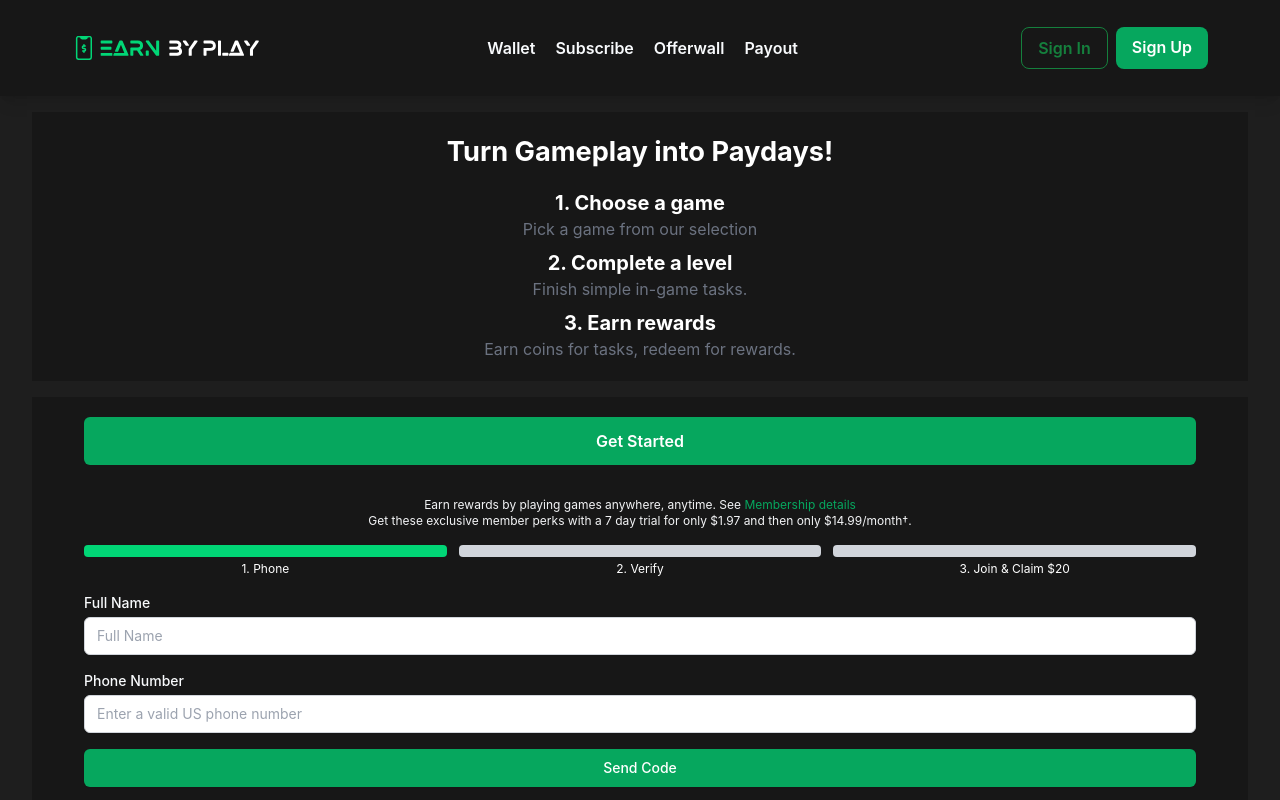
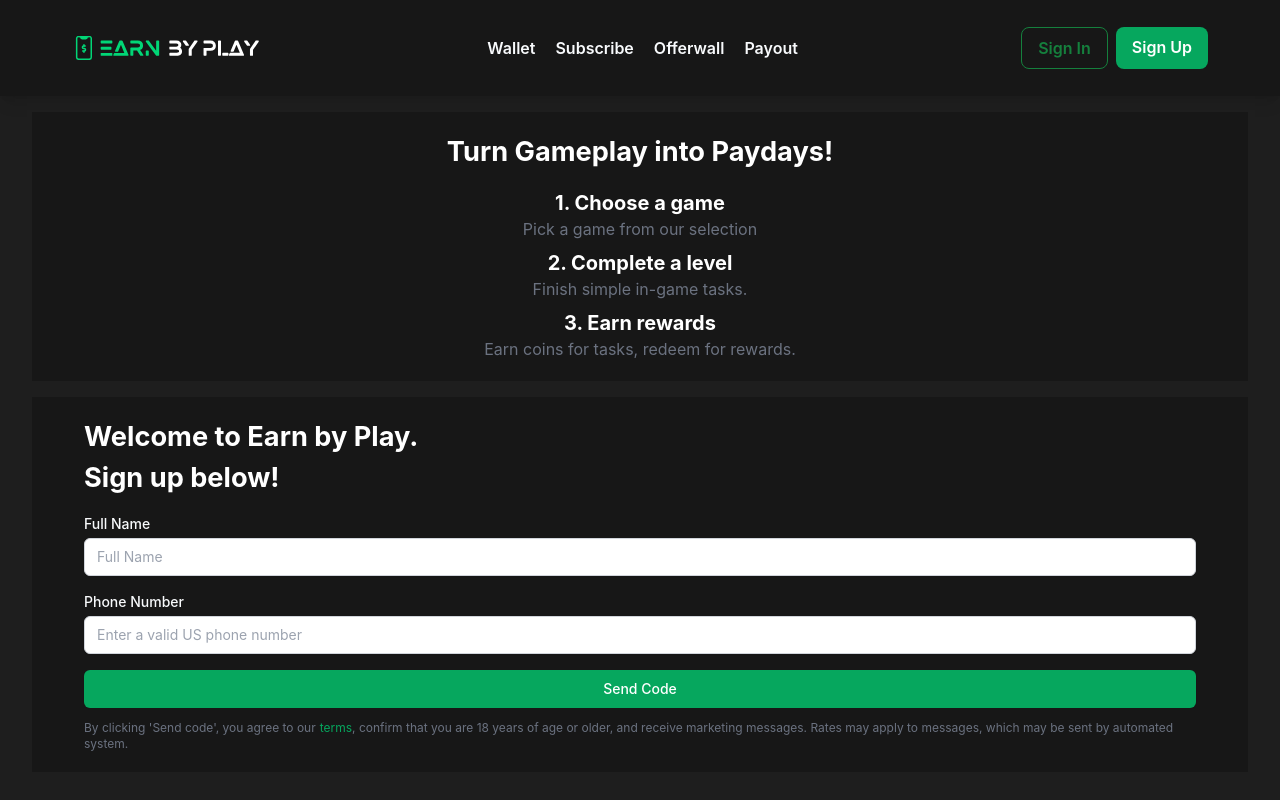
Before and after one commit to lsaffie/earnbyplay-frontend, a React (Create React App) app: page / in a window 1280 px wide. Shown: the top 800 px of the page. Built offline with nearby package versions, Linux system fonts and the light colour scheme; no server answers.

Commit message:
Using login form in homepage

```diff
--- a/src/components/Home.js
+++ b/src/components/Home.js
@@ -5,6 +5,7 @@ import axios from 'axios';
 import appConfig from '../config';
 import SignupForm from './SignupForm'
 import PhoneNumberVerificationHome from './PhoneNumberVerificationHome'
+import PhoneLogin from './PhoneLogin'
 
 
 const Home= () => {
@@ -42,7 +43,8 @@ const Home= () => {
       </div>
 
       <div className="bg-ebp-header p-5">
-        <PhoneNumberVerificationHome />
+        {/* <PhoneNumberVerificationHome /> */}
+        <PhoneLogin mode="signUp" />
       </div>
 
     </div>
```
